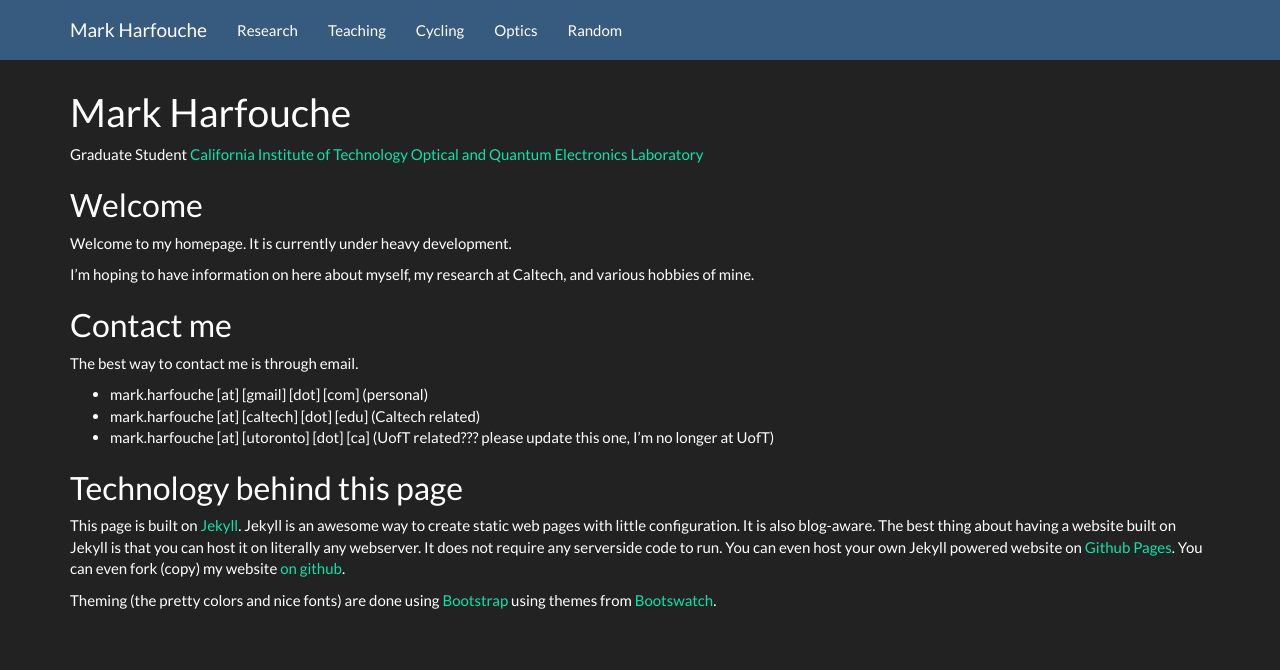
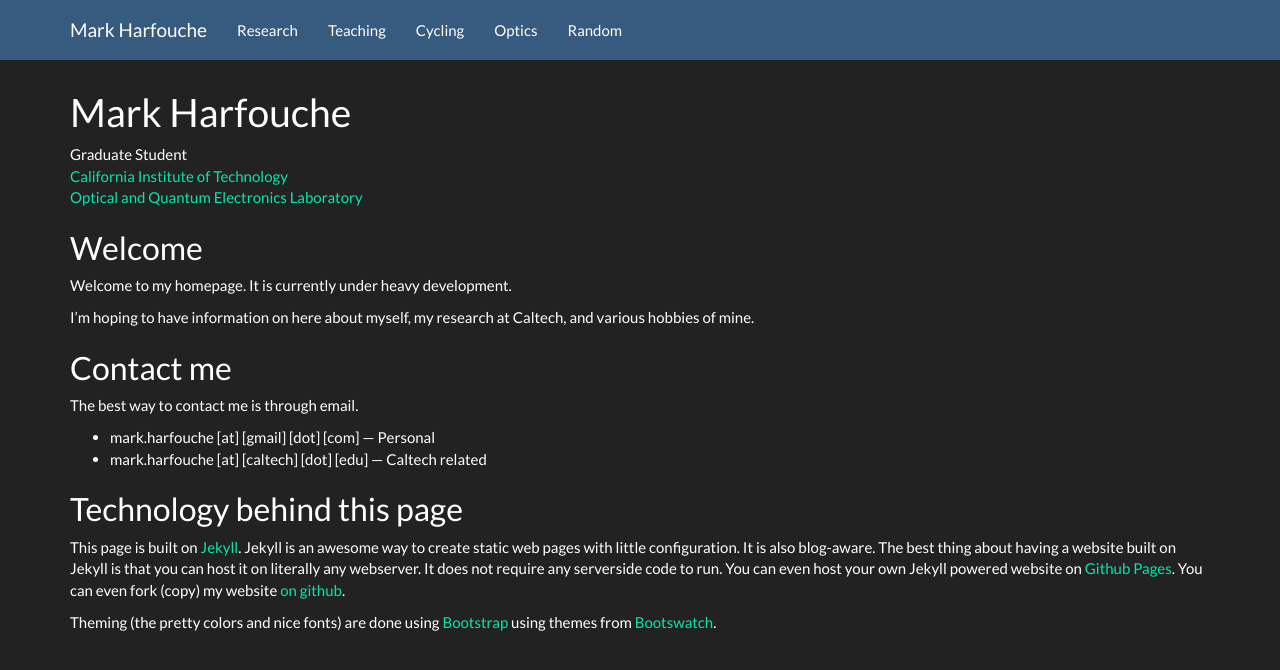
Before and after one commit to hmaarrfk/hmaarrfk.github.io, a Jekyll site: the page built from index.md, in a window 1280 px wide. Shown: the top 670 px of the page. Built offline with Jekyll 4.4.1, drawn with Linux system fonts in a browser that asks for light colours; nearby versions of some CDN libraries; Markdown is read by kramdown in place of the engine named in the settings.

```diff
--- a/_config.yml
+++ b/_config.yml
@@ -1,6 +1,9 @@
 highlighter: pygments
 port: 8080
 exclude: [Gemfile, Gemfile.lock]
+
+redcarpet:
+    extensions: [smart, footnotes, autolink, tables, no_intra_emphasis, disable_indented_code_blocks, space_after_headers]
 
 defaults:
   -
@@ -9,5 +12,7 @@ defaults:
     values:
       layout: "default"
 
-kramdown:
-  input: GFM
+markdown: redcarpet
+
+#kramdown:
+  #input: GFM
--- a/_layouts/default.html
+++ b/_layouts/default.html
@@ -9,7 +9,7 @@ layout: default
   <meta http-equiv="X-UA-Compatible" content="IE=edge">
   <meta name="viewport" content="width=device-width, initial-scale=1.0">
   <!-- The above 3 meta tags *must* come first in the head; any other head content must come *after* these tags -->
-  <title>{{ page.title }}</title>
+  <title>{{ page.title }} - Mark Harfouche</title>
   <link href="/css/style.css" rel="stylesheet" media="screen">
   <link href="/css/syntax.css" rel="stylesheet" media="screen">
 </head>
--- a/index.md
+++ b/index.md
@@ -4,22 +4,22 @@ date: 2015-09-13
 
 ---
 
-Graduate Student
-[California Institute of Technology](http://www.caltech.edu/)
+Graduate Student<br>
+[California Institute of Technology](http://www.caltech.edu/)<br>
 [Optical and Quantum Electronics Laboratory](http://www.its.caltech.edu/~aphyariv/)
 
 
 ## Welcome
-Welcome to my homepage. It is currently under heavy development.
+Welcome to my homepage.
+It is currently under heavy development.
 
 I'm hoping to have information on here about myself, my research at Caltech, and various hobbies of mine.
 
 ## Contact me
 The best way to contact me is through email.
 
-  * mark.harfouche [at] [gmail] [dot] [com] (personal)
-  * mark.harfouche [at] [caltech] [dot] [edu] (Caltech related)
-  * mark.harfouche [at] [utoronto] [dot] [ca] (UofT related??? please update this one, I'm no longer at UofT)
+  * mark.harfouche [at] [gmail] [dot] [com] --- Personal
+  * mark.harfouche [at] [caltech] [dot] [edu] --- Caltech related
 
 ## Technology behind this page
 
```
